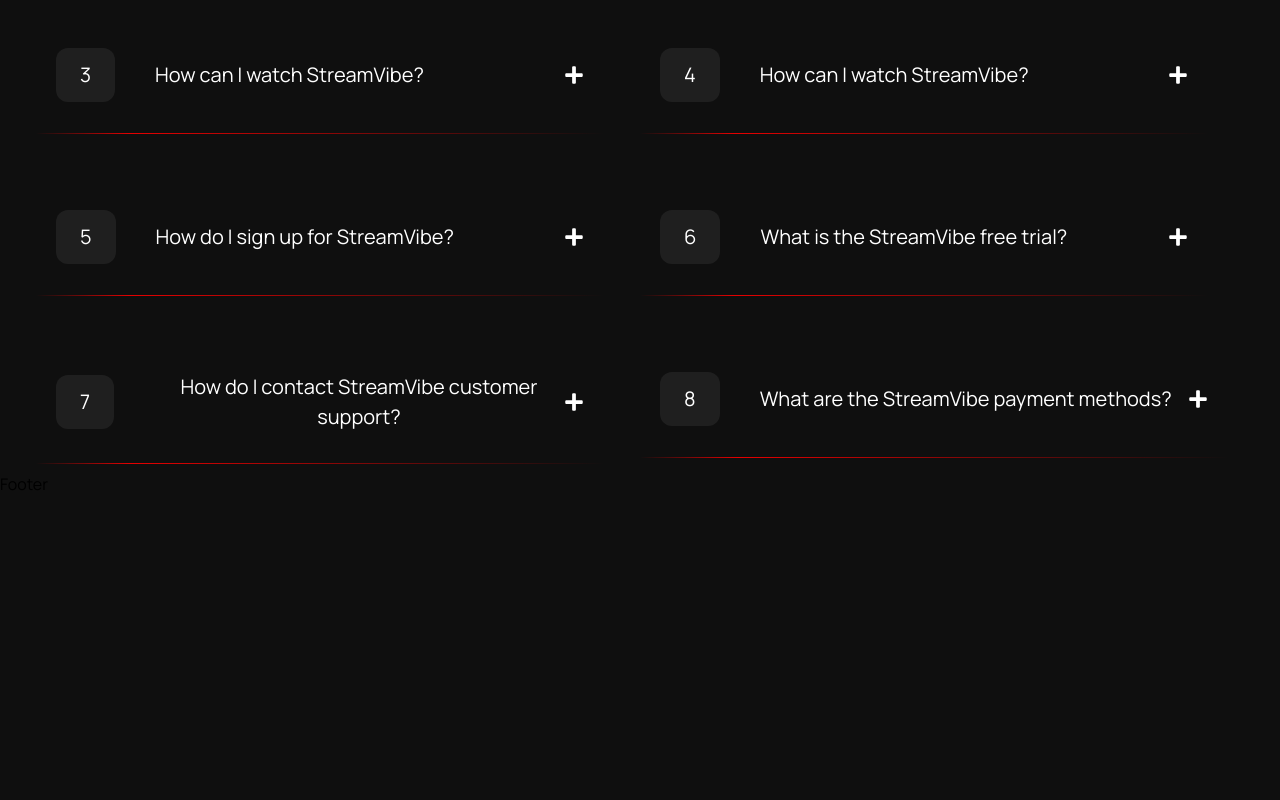
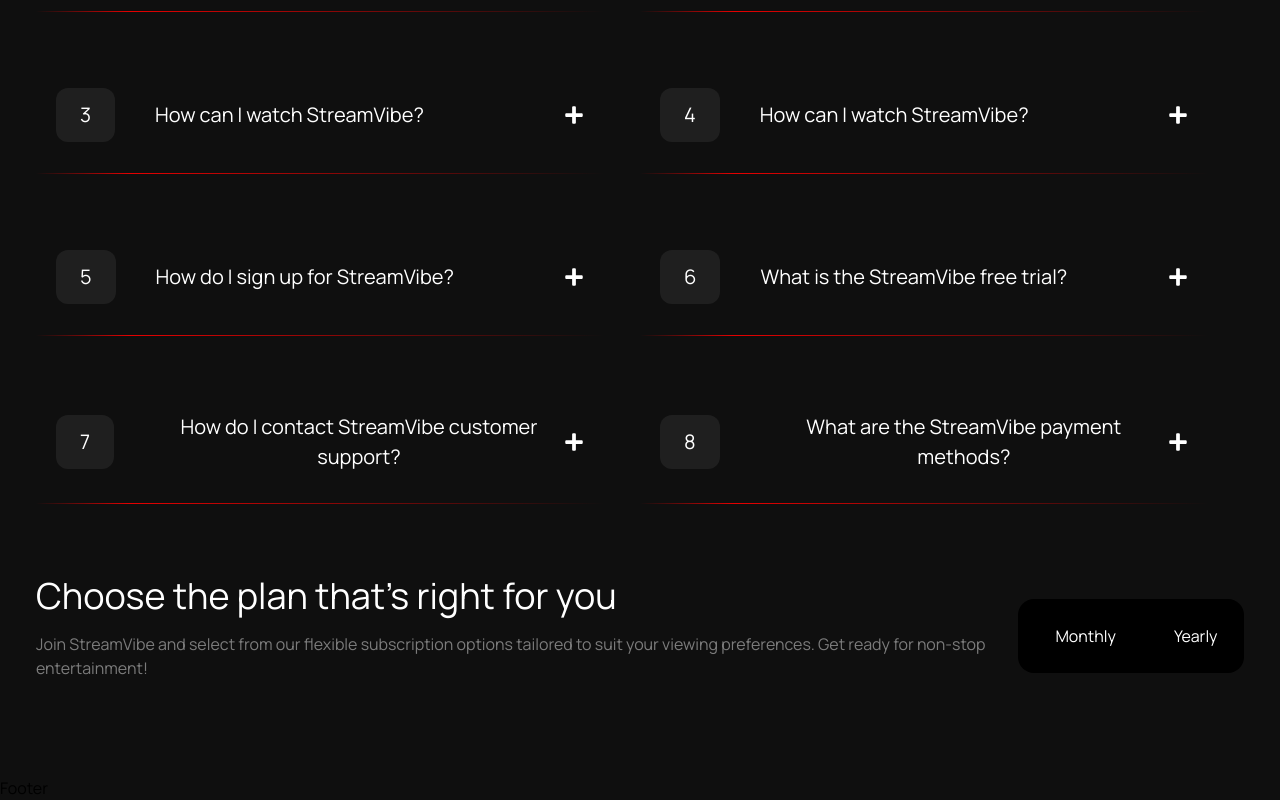
Before and after one commit to BashirrMehdixan/movie-vite, a React (Vite) app: page / in a window 1280 px wide. Shown: the part 2166-2966 px from the top of the page. Before the commit the page ends 2662 px from the top, so only its background shows below. Built offline with nearby package versions, Linux system fonts and the light colour scheme; no server answers.

Commit message:
home subscription added

```diff
--- /dev/null
+++ b/src/components/TabComponent.jsx
@@ -0,0 +1,26 @@
+import {useState} from "react";
+
+const TabComponent = ({plan}) => {
+    const [isActive, setIsActive] = useState(plan);
+    return (
+        <>
+            <div
+                className="flex items-center justify-between group bg-black rounded-2xl p-2 text-white">
+                <button
+                    className={`bg-transparent border border-transparent transition duration-500 has-[.active]:bg-[#1f1f1f] hover:bg-[#1f1f1f] rounded-lg py-4 px-7 ${isActive === 'monthly' ? 'bg-[#1f1f1f]' : ''}`}
+                    onClick={() => setIsActive('monthly')}
+                >
+                    Monthly
+                </button>
+                <button
+                    onClick={() => setIsActive('yearly')}
+                    className={`bg-transparent border border-transparent transition duration-500 has-[.active]:bg-[#1f1f1f] hover:bg-[#1f1f1f] rounded-lg py-4 px-7 ${isActive === 'yearly' ? 'bg-[#1f1f1f]' : ''}`}
+                >
+                    Yearly
+                </button>
+            </div>
+
+        </>
+    )
+}
+export default TabComponent;
--- a/src/pages/home/HomeFAQ.jsx
+++ b/src/pages/home/HomeFAQ.jsx
@@ -5,67 +5,69 @@
 const HomeFAQ = () => {
     return (
         <>
+            <section className={"pt-10"}>
                 <div className="container">
                     <div className="flex items-center justify-between">
                         <SectionTitle
                             heading={'Frequently Asked Questions'}
                             inner={'Got questions? We\'ve got answers! Check out our FAQ section to find answers to the most common questions about StreamVibe.'}
                         />
-                    <Link to={"/"} className={"bg-[#E50000] text-white font-medium p-4 rounded-lg"}>
+                        <Link to={"/"}
+                              className={"bg-[#E50000] text-white font-medium p-4 rounded-lg transition duration-500 hover:bg-[#B10000]"}>
                             Ask a Question
                         </Link>
                     </div>
                     <div className={"max-h-[700px] flex flex-wrap gap-9 pt-10"}>
-                    <div className="w-[calc(50%-2.25rem)]">
+                        <div className="w-full md:w-[calc(50%-2.25rem)]">
                             <AccordionItem
                                 title={'What is StreamVibe?'}
                                 content={'StreamVibe is a streaming service that allows you to watch movies and shows on demand.'}
                                 count={1}
                             />
                         </div>
-                    <div className="w-[calc(50%-2.25rem)]">
+                        <div className="w-full md:w-[calc(50%-2.25rem)]">
                             <AccordionItem
                                 title={'How much does StreamVibe cost?'}
                                 content={'StreamVibe is a streaming service that allows you to watch movies and shows on demand.'}
                                 count={2}
                             />
                         </div>
-                    <div className="w-[calc(50%-2.25rem)]">
+                        <div className="w-full md:w-[calc(50%-2.25rem)]">
                             <AccordionItem
                                 title={'How can I watch StreamVibe?'}
                                 content={'StreamVibe is a streaming service that allows you to watch movies and shows on demand.'}
                                 count={3}
                             />
                         </div>
-                    <div className="w-[calc(50%-2.25rem)]">
+                        <div className="w-full md:w-[calc(50%-2.25rem)]">
                             <AccordionItem
                                 title={'How can I watch StreamVibe?'}
                                 content={'StreamVibe is a streaming service that allows you to watch movies and shows on demand.'}
                                 count={4}
                             />
                         </div>
-                    <div className="w-[calc(50%-2.25rem)]">
+                        <div className="w-full md:w-[calc(50%-2.25rem)]">
                             <AccordionItem
                                 title={'How do I sign up for StreamVibe?'}
                                 content={'StreamVibe is a streaming service that allows you to watch movies and shows on demand.'}
                                 count={5}
                             />
                         </div>
-                    <div className="w-[calc(50%-2.25rem)]">
+                        <div className="w-full md:w-[calc(50%-2.25rem)]">
                             <AccordionItem
                                 title={'What is the StreamVibe free trial?'}
                                 content={'StreamVibe is a streaming service that allows you to watch movies and shows on demand.'}
                                 count={6}
                             />
                         </div>
-                    <div className="w-[calc(50%-2.25rem)]">
+                        <div className="w-full md:w-[calc(50%-2.25rem)]">
                             <AccordionItem
                                 title={'How do I contact StreamVibe customer support?'}
                                 content={'StreamVibe is a streaming service that allows you to watch movies and shows on demand.'}
                                 count={7}
                             />
                         </div>
-                    <div className="w-[calc(50%-1rem)]">
+                        <div className="w-full md:w-[calc(50%-2.25rem)]">
                             <AccordionItem
                                 title={'What are the StreamVibe payment methods?'}
                                 content={'StreamVibe is a streaming service that allows you to watch movies and shows on demand.'}
@@ -74,6 +76,7 @@
                         </div>
                     </div>
                 </div>
+            </section>
         </>
     )
 }
--- a/src/pages/home/HomeIndex.jsx
+++ b/src/pages/home/HomeIndex.jsx
@@ -2,6 +2,7 @@
 import HomeCategory from "/src/pages/home/HomeCategory";
 import HomeDevices from "/src/pages/home/HomeDevices";
 import HomeFAQ from "/src/pages/home/HomeFAQ";
+import HomeSubscription from "/src/pages/home/HomeSubscription";
 
 const HomeIndex = () => {
     return (
@@ -10,6 +11,7 @@
             <HomeCategory/>
             <HomeDevices/>
             <HomeFAQ/>
+            <HomeSubscription/>
         </>
     )
 }
--- /dev/null
+++ b/src/pages/home/HomeSubscription.jsx
@@ -0,0 +1,36 @@
+import SectionTitle from "/src/components/SectionTitle";
+import TabComponent from "/src/components/TabComponent";
+
+const HomeSubscription = () => {
+    const plan = "monthly";
+    console.log(plan)
+    return (
+        <>
+            <section className={"pt-16"}>
+                <div className={"container"}>
+                    <div className="flex items-center justify-between">
+                        <div className="w-full lg:w-[calc(80%-1rem)]">
+                            <SectionTitle
+                                heading={'Choose the plan that\'s right for you'}
+                                inner={'Join StreamVibe and select from our flexible subscription options tailored to suit your viewing preferences. Get ready for non-stop entertainment!'}
+                            />
+                        </div>
+                        <div className="w-full lg:w-[calc(20%-1rem)]">
+                            <TabComponent plan={plan}/>
+                        </div>
+                    </div>
+                    <div className="py-10">
+                        <div className="flex items-center">
+                            <div className="w-[calc(33%-1rem)]">
+
+                            </div>
+                        </div>
+                    </div>
+                </div>
+            </section>
+
+        </>
+    )
+}
+
+export default HomeSubscription;
```
Lines whose indentation alone changed are shown as unchanged.
